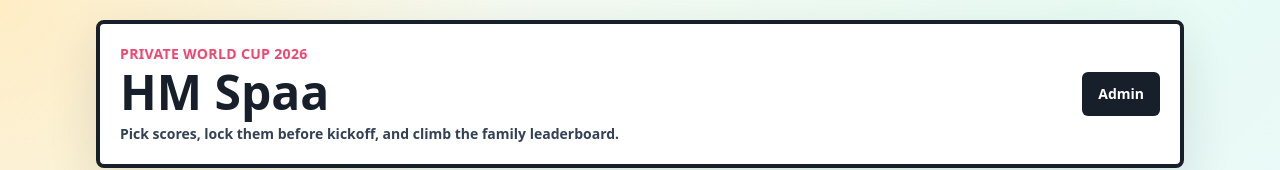
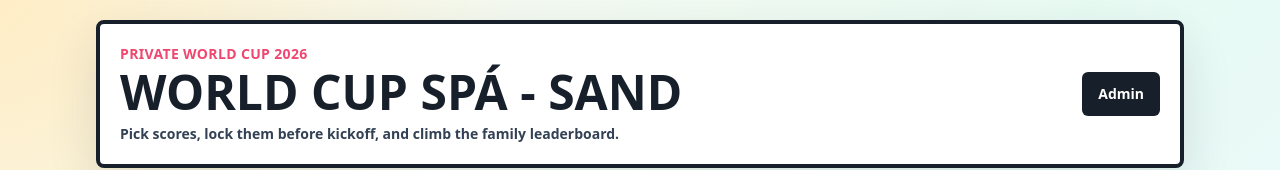
Before and after one commit to mariahjalmars/hmspa2026, a Next.js app: page / in a window 1280 px wide. Shown: the top 170 px of the page. Built offline with nearby package versions, Linux system fonts and the light colour scheme; no server answers; the database is empty; some icons are missing.

Commit message:
Update header title for World Cup 2026 page

```diff
--- a/app/page.tsx
+++ b/app/page.tsx
@@ -254,7 +254,7 @@ export default function Home() {
       <header className="flex flex-col gap-4 rounded-lg border-4 border-ink bg-white p-5 shadow-soft sm:flex-row sm:items-center sm:justify-between">
         <div>
           <p className="text-sm font-black uppercase tracking-wide text-berry">Private World Cup 2026</p>
-          <h1 className="mt-1 text-4xl font-black text-ink sm:text-5xl">HM Spaa</h1>
+          <h1 className="mt-1 text-4xl font-black text-ink sm:text-5xl">WORLD CUP SPÁ - SAND </h1>
           <p className="mt-2 max-w-xl text-sm font-semibold text-slate-700">
             Pick scores, lock them before kickoff, and climb the family leaderboard.
           </p>
```
